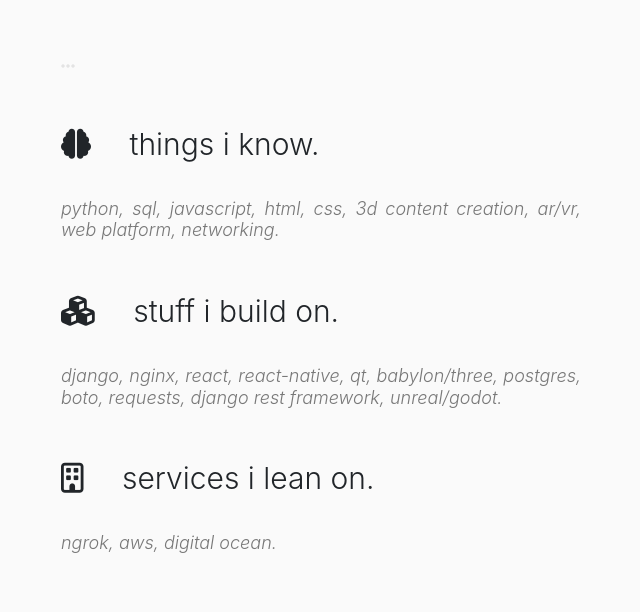
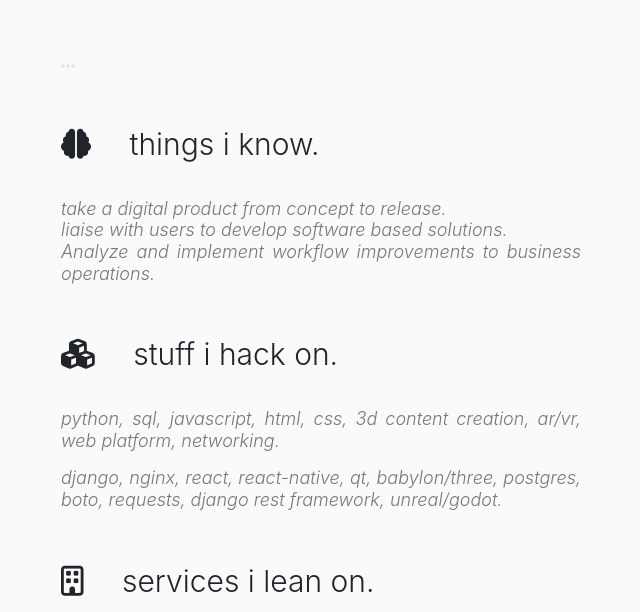
Before and after one commit to najar1412/flatlands, a Django app: page /about/ in a window 1280 px wide. Shown: the part 469-1081 px from the top of the page, without its empty margins (599-1239 px from the left). Run offline with Django 3.2, Linux system fonts and the light colour scheme; parts of the project's set-up code (start-up, migrations or seed data) failed here and were passed over; some libraries are stand-ins or nearby versions.

Commit message:
about page

```diff
--- a/flatlands/blog/templates/blog/about.html
+++ b/flatlands/blog/templates/blog/about.html
@@ -63,17 +63,25 @@
                         </p>
                         <p style="height: 20px;"></p>
 
+
+                        <p class="display-4"
+                                style="font-style: italic;color: rgb(120, 120, 120); font-size: 18px;margin-top:0px;padding-top:0px;border-top:0px;text-align: justify;">
+                                take a digital product from concept to release. <br>liaise with users to develop
+                                software
+                                based solutions.<br> Analyze and implement workflow improvements to business operations.
+                        </p>
+
+
+                        <p style="height: 20px;"></p>
+                        <p class="display-4" style="font-size: 30px;margin-bottom:0px;">
+                                <i class="fas fa-cubes"></i>&emsp; stuff i hack on.
+                        </p>
+                        <p style="height: 20px;"></p>
                         <p class="display-4"
                                 style="font-style: italic;color: rgb(120, 120, 120); font-size: 18px;margin-top:0px;padding-top:0px;border-top:0px;text-align: justify;">
                                 python, sql, javascript, html, css, 3d content creation, ar/vr, web platform,
                                 networking.
                         </p>
-
-                        <p style="height: 20px;"></p>
-                        <p class="display-4" style="font-size: 30px;margin-bottom:0px;">
-                                <i class="fas fa-cubes"></i>&emsp; stuff i build on.
-                        </p>
-                        <p style="height: 20px;"></p>
                         <p class="display-4"
                                 style="font-style: italic;color: rgb(120, 120, 120); font-size: 18px;margin-top:0px;padding-top:0px;border-top:0px;text-align: justify;">
                                 django, nginx, react, react-native, qt, babylon/three, postgres, boto, requests,
```
